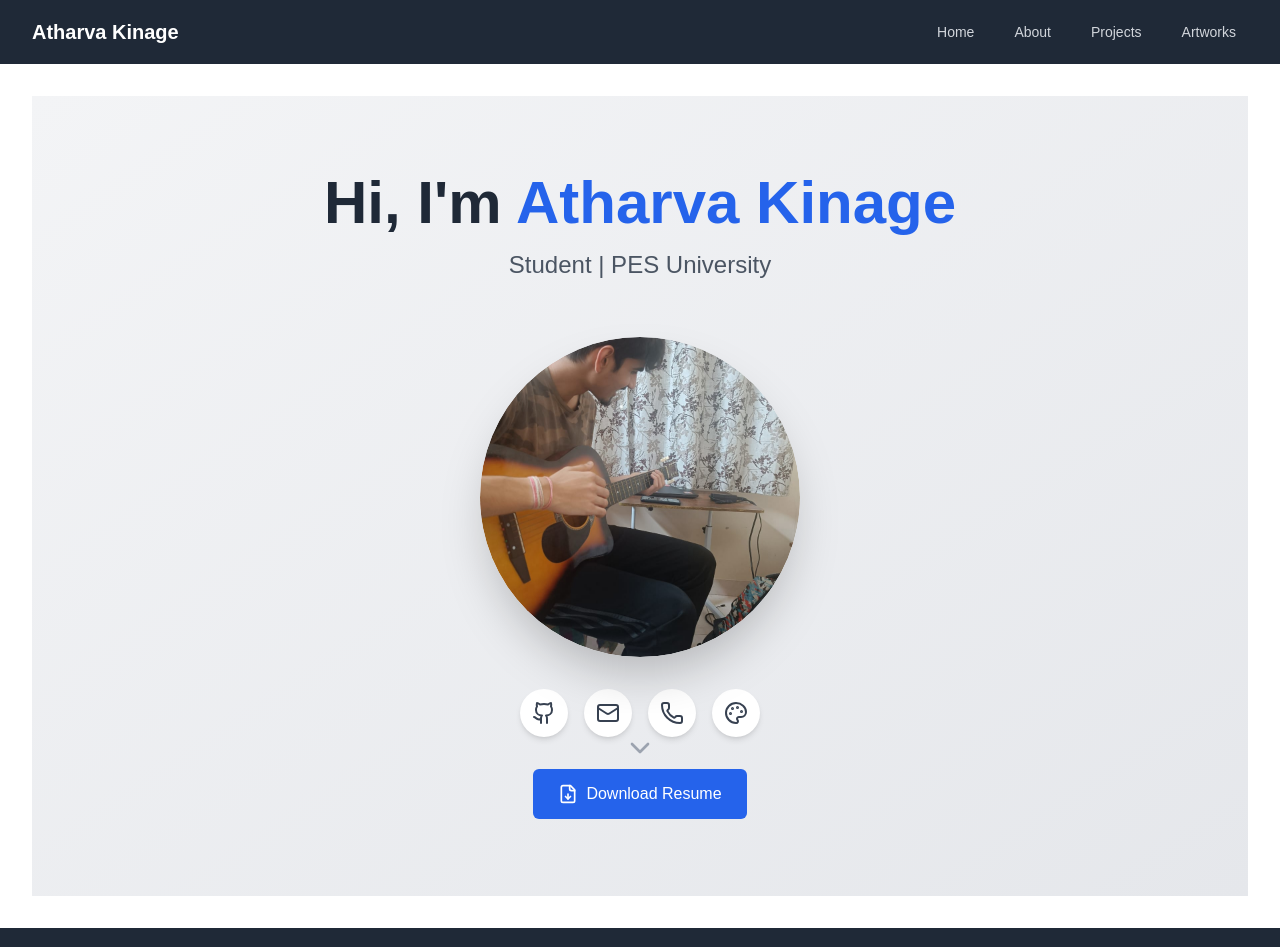
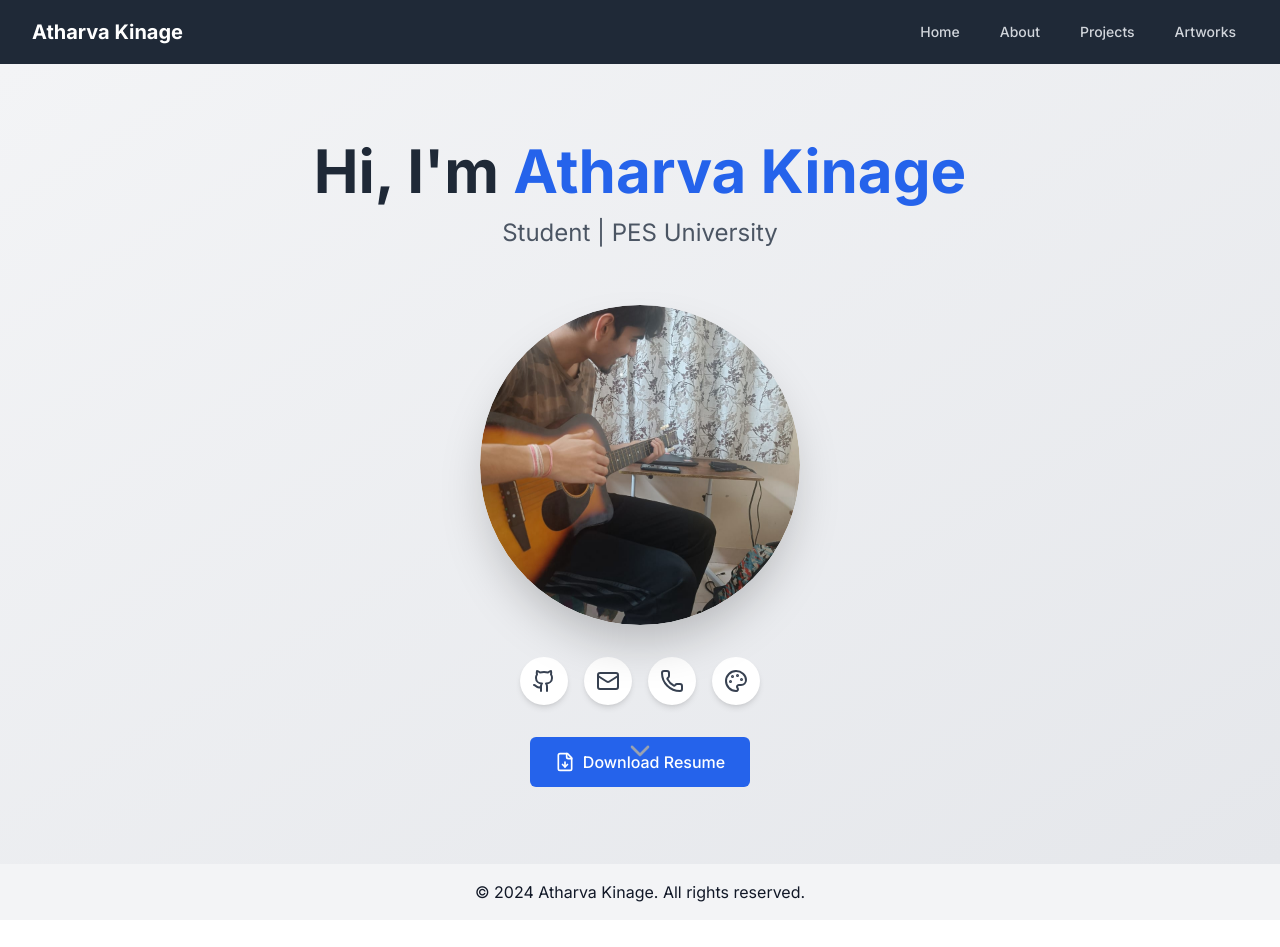
Before and after one commit to atharvakinage/my-portfolio, a Next.js app: page / in a window 1280 px wide. Shown: the top 947 px of the page. After the commit the page ends 920 px from the top, so only its background shows below. Built offline with nearby package versions, Linux system fonts and the light colour scheme.

Commit message:
Fix the prob of white rectangle

```diff
--- a/src/app/layout.js
+++ b/src/app/layout.js
@@ -1,23 +1,27 @@
 import { Inter } from 'next/font/google'
+import './globals.css'
 import Navbar from './components/Navbar'
-import './globals.css'
 
+const inter = Inter({ subsets: ['latin'] })
+
+export const metadata = {
+  title: 'My Portfolio',
+  description: 'A showcase of my work and skills',
+}
 
 export default function RootLayout({ children }) {
   return (
-    <html lang="en">
-      <body>
-        <div className="min-h-screen flex flex-col">
+    <html lang="en" className="dark">
+      <body className={`${inter.className} bg-white dark:bg-gray-900 text-gray-900 dark:text-gray-100 min-h-screen flex flex-col`}>
         <Navbar />
-          <main className="flex-grow container mx-auto px-4 sm:px-6 lg:px-8 py-8">
+        <main className="flex-grow">
           {children}
         </main>
-          <footer className="bg-gray-800 text-white py-4">
-            <div className="container mx-auto px-4 sm:px-6 lg:px-8 text-center">
+        <footer className="bg-gray-100 dark:bg-gray-800 py-4">
+          <div className="container mx-auto px-4 text-center">
             © {new Date().getFullYear()} Atharva Kinage. All rights reserved.
           </div>
         </footer>
-        </div>
       </body>
     </html>
   )
```
Lines whose indentation alone changed are shown as unchanged.
